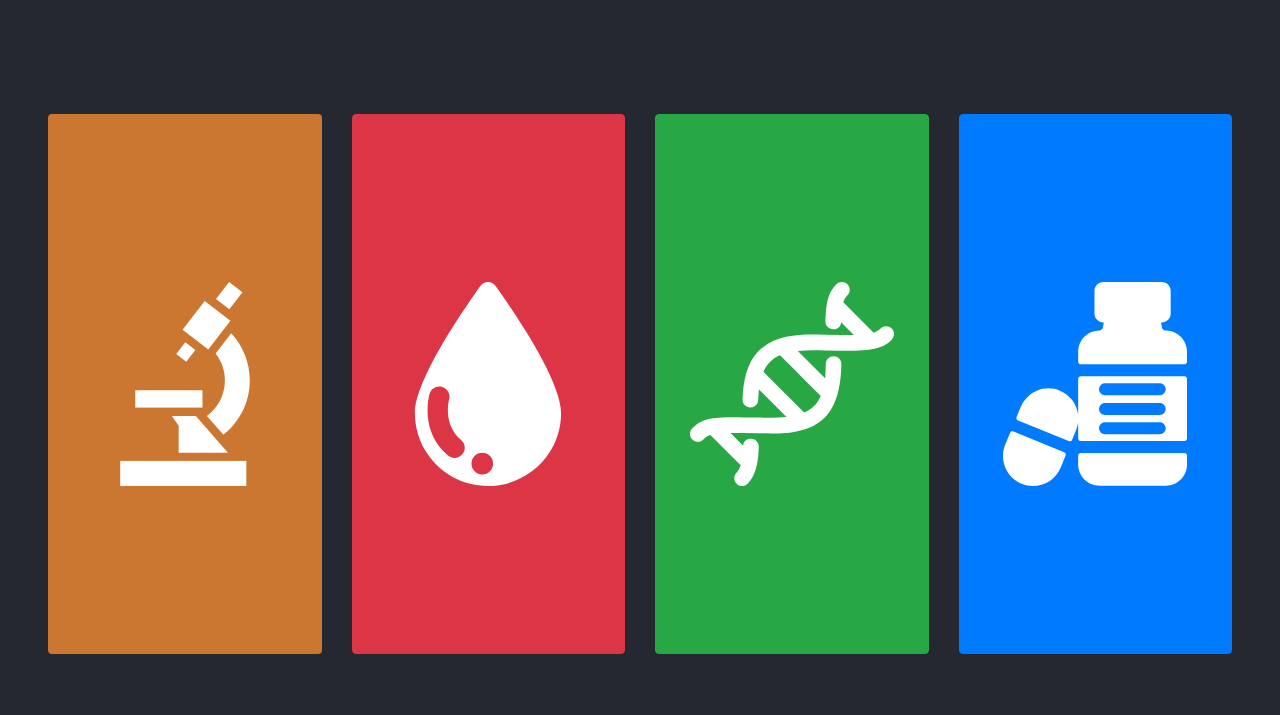
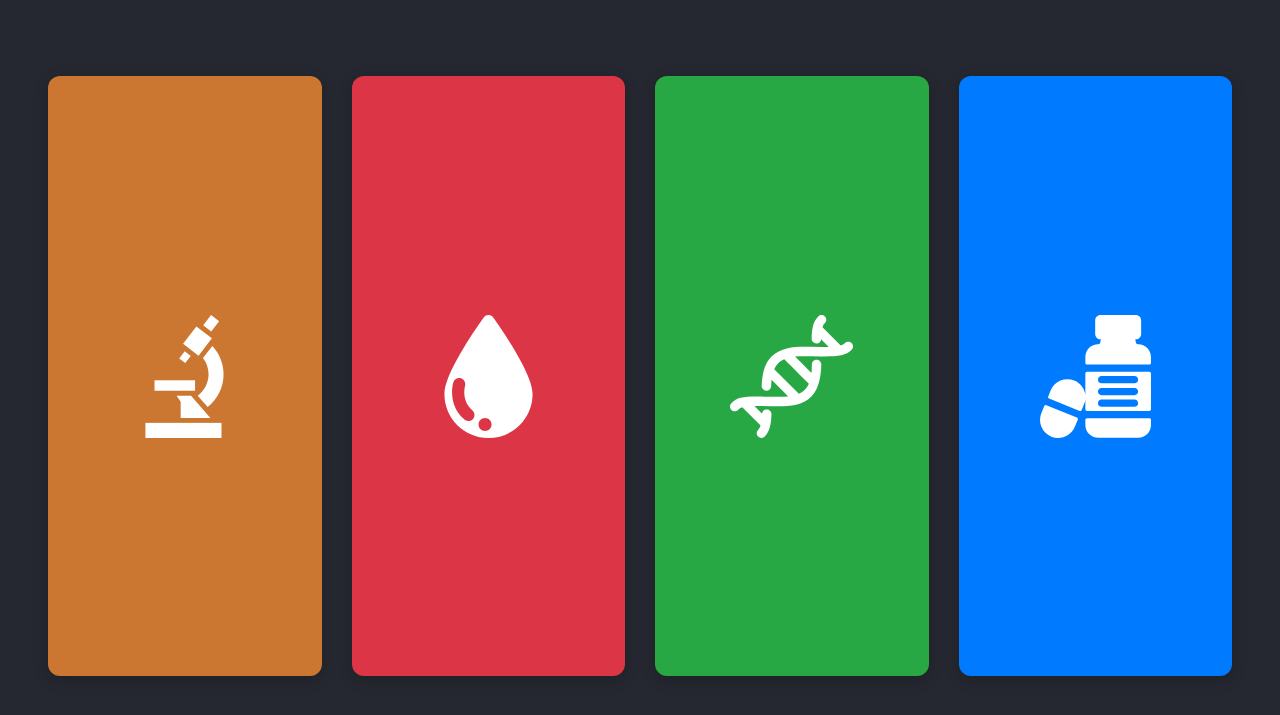
Before and after one commit to CNFAB/iiet, a PHP site: page /application/views/cargador/inicio_eventos.php in a window 1280 px wide. Shown: the part 56-771 px from the top of the page. Run offline with PHP 8.4, Linux system fonts and the light colour scheme.

Commit message:
modifique la seccion de los eventos en cuanto se presenta  . agregue un telon como efectos de qu se cierra la pasar el mosuse - mejore la experiencia visial con animaciones con css y añadir el subtitilo discriptivos para cada eventos

```diff
--- a/application/views/cargador/inicio_eventos.php
+++ b/application/views/cargador/inicio_eventos.php
@@ -14,38 +14,165 @@
     <link href="https://fonts.googleapis.com/css?family=Roboto:300,400" rel="stylesheet"/>
 
     <style type="text/css">
-		.link {
+        /* Contenedor de las tarjetas */
+        .card-evento {
+            position: relative;
             width: 100%;
             height: 100%;
+            min-height: 250px;
+            cursor: pointer;
+            border-radius: 12px;
+            overflow: hidden;
+            box-shadow: 0 4px 15px rgba(0,0,0,0.2);
+            transition: transform 0.3s ease, box-shadow 0.3s ease;
+        }
 
+        .card-evento:hover {
+            transform: scale(1.05);
+            box-shadow: 0 8px 30px rgba(0,0,0,0.3);
+        }
+
+        /* Ícono - SIEMPRE VISIBLE */
+        .card-evento .imagen {
+            position: absolute;
+            top: 0;
+            left: 0;
+            width: 100%;
+            height: 100%;
             background-repeat: no-repeat;
             background-position: center;
-			background-size: 75%;
-
-			transition: all .3s ease-in-out;
+            background-size: 45%;
+            transition: all 0.5s ease;
+            z-index: 1;
         }
 
-		.link:hover {
-			background-size: 85%;
-
-			transition: all .3s ease-in-out;
+        /* Al hacer hover, el ícono se achica un poco */
+        .card-evento:hover .imagen {
+            background-size: 35%;
+            opacity: 0.2;
         }
 
-		#copro{
-			background-image: url('/iiet/assets/images/ic_microscopio.svg');
+        /* TELÓN - INICIALMENTE ABIERTO (no visible) */
+        .card-evento .telon {
+            position: absolute;
+            left: 0;
+            width: 100%;
+            height: 0%;  /* ← INICIALMENTE 0% (abierto, no se ve) */
+            background: rgba(0, 0, 0, 0.85);
+            transition: all 0.6s cubic-bezier(0.4, 0, 0.2, 1);
+            z-index: 2;
+        }
+
+        .card-evento .telon-superior {
+            top: 0;
+            border-radius: 12px 12px 0 0;
+        }
+
+        .card-evento .telon-inferior {
+            bottom: 0;
+            border-radius: 0 0 12px 12px;
+        }
+
+        /* AL HACER HOVER - El telón se CIERRA (cubre el ícono) */
+        .card-evento:hover .telon-superior {
+            height: 50%;  /* ← Baja desde arriba */
+        }
+
+        .card-evento:hover .telon-inferior {
+            height: 50%;  /* ← Sube desde abajo */
+        }
+
+        /* Texto del título - INICIALMENTE OCULTO */
+        .card-evento .titulo {
+            position: absolute;
+            top: 50%;
+            left: 50%;
+            transform: translate(-50%, -50%) scale(0.8);
+            color: white;
+            font-size: 2rem;
+            font-weight: 700;
+            text-shadow: 2px 2px 10px rgba(0,0,0,0.8);
+            opacity: 0;  /* ← INICIALMENTE OCULTO */
+            transition: all 0.6s cubic-bezier(0.4, 0, 0.2, 1);
+            z-index: 3;
+            text-align: center;
+            width: 90%;
+            pointer-events: none;
+            font-family: 'Roboto', sans-serif;
+            letter-spacing: 2px;
+        }
+
+        .card-evento .titulo small {
+            display: block;
+            font-size: 0.9rem;
+            font-weight: 300;
+            opacity: 0.8;
+            margin-top: 5px;
+        }
+
+        /* AL HACER HOVER - El título aparece */
+        .card-evento:hover .titulo {
+            opacity: 1;
+            transform: translate(-50%, -50%) scale(1);
+        }
+
+        /* Colores de fondo para cada evento */
+        .card-evento.copro {
             background-color: #cc7731;
         }
+        .card-evento.copro .imagen {
+            background-image: url('/iiet/assets/images/ic_microscopio.svg');
+        }
 
-		#sangre{
+        .card-evento.sangre {
+            background-color: #dc3545;
+        }
+        .card-evento.sangre .imagen {
             background-image: url('/iiet/assets/images/ic_sangre.svg');
         }
 
-		#biologmolec{
+        .card-evento.biologmolec {
+            background-color: #28a745;
+        }
+        .card-evento.biologmolec .imagen {
             background-image: url('/iiet/assets/images/ic_adn.svg');
         }
 
-		#tratamiento{
+        .card-evento.tratamiento {
+            background-color: #007bff;
+        }
+        .card-evento.tratamiento .imagen {
             background-image: url('/iiet/assets/images/ic_pastillas.svg');
+        }
+
+        /* Responsive */
+        @media (max-width: 768px) {
+            .card-evento {
+                min-height: 200px;
+                margin-bottom: 20px;
+            }
+
+            .card-evento .titulo {
+                font-size: 1.5rem;
+            }
+
+            .card-evento .imagen {
+                background-size: 35%;
+            }
+        }
+
+        @media (max-width: 576px) {
+            .card-evento {
+                min-height: 150px;
+            }
+
+            .card-evento .titulo {
+                font-size: 1.2rem;
+            }
+
+            .card-evento .titulo small {
+                font-size: 0.7rem;
+            }
         }
     </style>
 </head>
@@ -68,29 +195,72 @@
         </div>
     </div>
 </header>
+
 <section id="contenedor" class="container-fluid pr-5 pl-5">
     <div class="row justify-content-center h-100 align-items-center">
-		<div class="col-3 h-75">
-			<a href="/iiet/eventos/copro" id="copro" class="link btn" title="Coproparasitológico"></a>
+
+        <!-- COPRO -->
+        <div class="col-md-3 col-sm-6 mb-3" style="height: 75vh;">
+            <a href="/iiet/eventos/copro" class="card-evento copro d-block">
+                <div class="imagen"></div>
+                <div class="telon telon-superior"></div>
+                <div class="telon telon-inferior"></div>
+                <div class="titulo">
+                    Coproparasitológico
+                    <small>Análisis de muestras</small>
                 </div>
-		<div class="col-3 h-75">
-			<a href="/iiet/eventos/sangre" id="sangre" class="link btn btn-danger" title="Sangre"></a>
+            </a>
         </div>
-		<div class="col-3 h-75">
-			<a href="/iiet/eventos/biologia_molecular" id="biologmolec" class="link btn btn-success" title="Biología Molecular"></a>
+
+        <!-- SANGRE -->
+        <div class="col-md-3 col-sm-6 mb-3" style="height: 75vh;">
+            <a href="/iiet/eventos/sangre" class="card-evento sangre d-block">
+                <div class="imagen"></div>
+                <div class="telon telon-superior"></div>
+                <div class="telon telon-inferior"></div>
+                <div class="titulo">
+                    Sangre
+                    <small>Análisis hematológicos</small>
                 </div>
-		<div class="col-3 h-75">
-			<a href="/iiet/eventos/tratamiento" id="tratamiento" class="link btn btn-primary" title="Tratamiento"></a>
+            </a>
         </div>
+
+        <!-- BIOLOGÍA MOLECULAR -->
+        <div class="col-md-3 col-sm-6 mb-3" style="height: 75vh;">
+            <a href="/iiet/eventos/biologia_molecular" class="card-evento biologmolec d-block">
+                <div class="imagen"></div>
+                <div class="telon telon-superior"></div>
+                <div class="telon telon-inferior"></div>
+                <div class="titulo">
+                    Biología Molecular
+                    <small>Estudios genéticos</small>
+                </div>
+            </a>
+        </div>
+
+        <!-- TRATAMIENTO -->
+        <div class="col-md-3 col-sm-6 mb-3" style="height: 75vh;">
+            <a href="/iiet/eventos/tratamiento" class="card-evento tratamiento d-block">
+                <div class="imagen"></div>
+                <div class="telon telon-superior"></div>
+                <div class="telon telon-inferior"></div>
+                <div class="titulo">
+                    Tratamiento
+                    <small> medicación</small>
+                </div>
+            </a>
+        </div>
+
     </div>
 </section>
-</body>
+
 <script src="/iiet/assets/js/jquery-3.3.1.min.js"></script>
 <script src="/iiet/assets/js/popper.min.js"></script>
 <script src="/iiet/assets/js/bootstrap.min.js"></script>
 <script>
+    // Ajustar altura del contenedor
+    $('#contenedor').height(window.innerHeight - $('#contenedor').offset().top);
+</script>
 
-$('#contenedor').height(window.innerHeight - $('#contenedor').offset().top);
-
-</script>
+</body>
 </html>
```
Also changed, not shown: 3 other files. Lines whose indentation alone changed are shown as unchanged.
